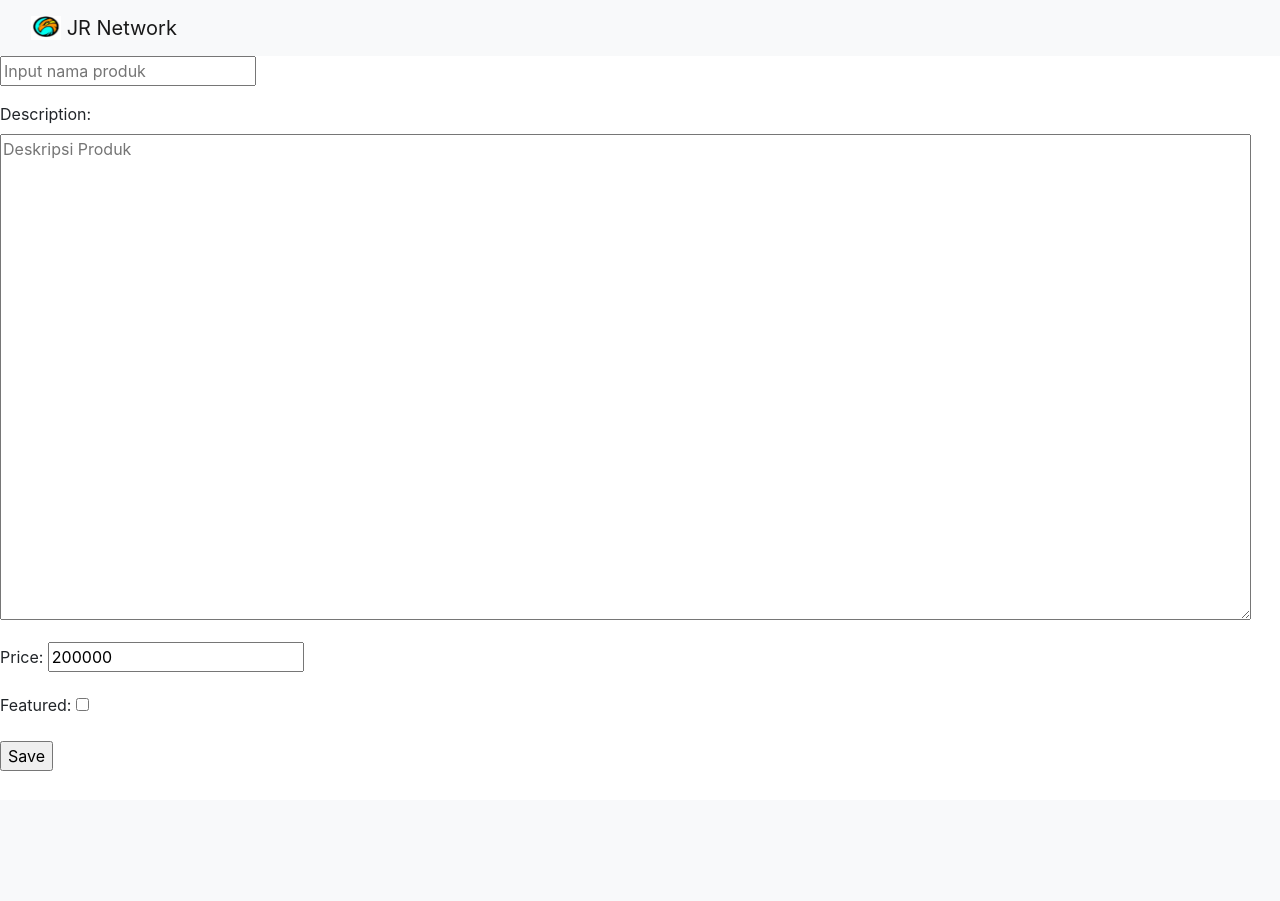
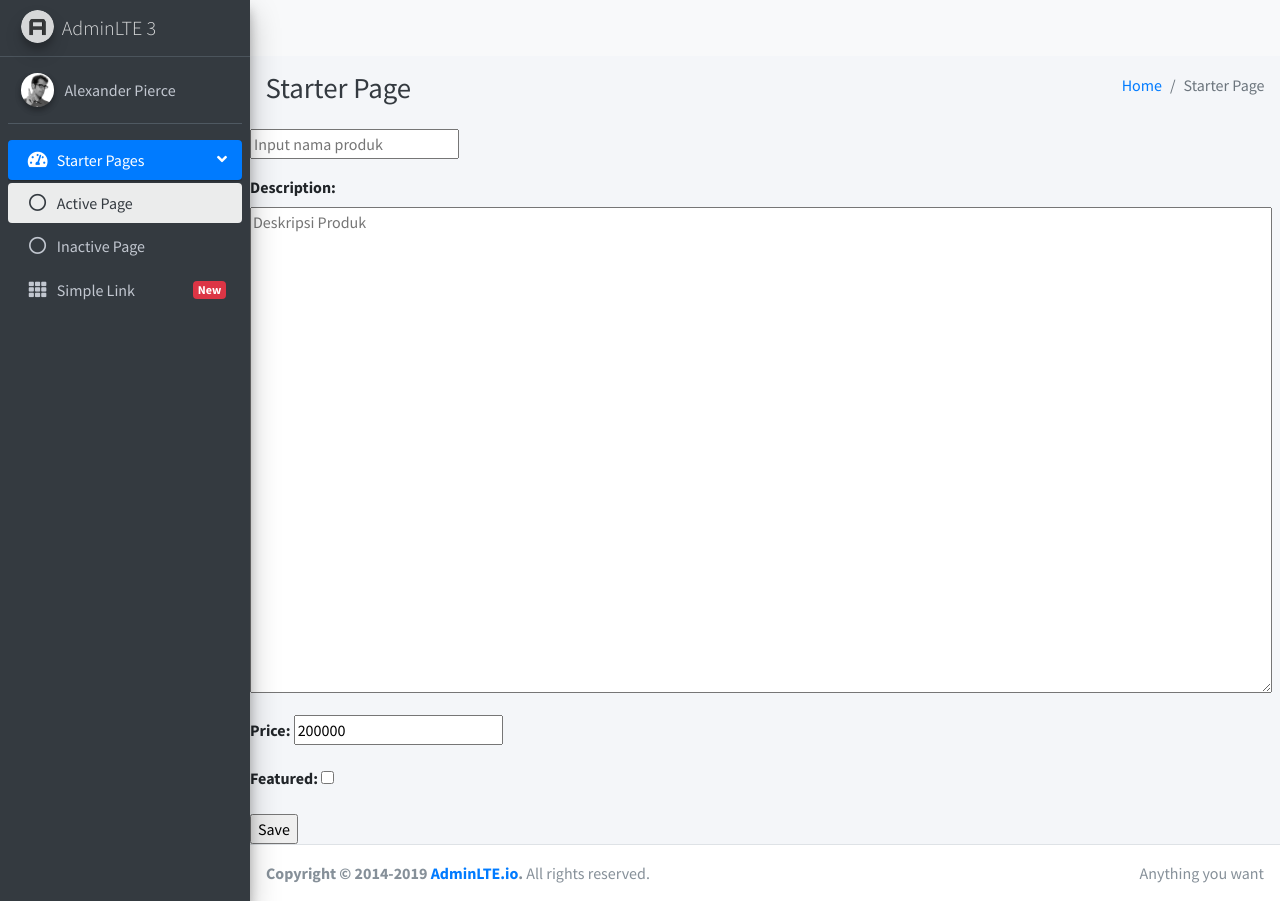
Before and after one commit to LarryMarzanJr/JRnetworkERP, a Django app: page /products/create/ in a window 1280 px wide. Before the commit the page ends 771 px from the top, so only its background shows below. Run offline with Django 3.2, Linux system fonts and the light colour scheme; some libraries are stand-ins or nearby versions.

Commit message:
added AdminLTE 3 template

```diff
--- a/templates/base.html
+++ b/templates/base.html
@@ -1,27 +1,151 @@
-<!doctype html>
-<html>
+<!DOCTYPE html>
+<!--
+This is a starter template page. Use this page to start your new project from
+scratch. This page gets rid of all links and provides the needed markup only.
+-->
+<html lang="en">
 <head>
-    {% comment %} bootstrap 4.0 CSS{% endcomment %}
-    <link rel="stylesheet" href="https://maxcdn.bootstrapcdn.com/bootstrap/4.0.0/css/bootstrap.min.css" integrity="sha384-Gn5384xqQ1aoWXA+058RXPxPg6fy4IWvTNh0E263XmFcJlSAwiGgFAW/dAiS6JXm" crossorigin="anonymous">
+  <meta charset="utf-8">
+  <meta name="viewport" content="width=device-width, initial-scale=1">
+  <meta http-equiv="x-ua-compatible" content="ie=edge">
+
   <title>JR Network</title>
+  {% load static %}
+  <!-- Font Awesome Icons -->
+  <link rel="stylesheet" href={% static "adminlte3/plugins/fontawesome-free/css/all.min.css" %}>
+  <!-- Theme style -->
+  <link rel="stylesheet" href={% static "adminlte3/dist/css/adminlte.min.css" %}>
+  <!-- Google Font: Source Sans Pro -->
+  <link href="https://fonts.googleapis.com/css?family=Source+Sans+Pro:300,400,400i,700" rel="stylesheet">
 </head>
-<body>
+
+<body class="hold-transition sidebar-mini">
+<div class="wrapper">
+
+  <!-- Navbar -->
   {% include 'navbar.html' %}
+
+  <!-- Main Sidebar Container -->
+  <aside class="main-sidebar sidebar-dark-primary elevation-4">
+    <!-- Brand Logo -->
+    <a href="index3.html" class="brand-link">
+      <img src={% static "adminlte3/dist/img/AdminLTELogo.png" %} alt="AdminLTE Logo" class="brand-image img-circle elevation-3"
+           style="opacity: .8">
+      <span class="brand-text font-weight-light">AdminLTE 3</span>
+    </a>
+
+    <!-- Sidebar -->
+    <div class="sidebar">
+      <!-- Sidebar user panel (optional) -->
+      <div class="user-panel mt-3 pb-3 mb-3 d-flex">
+        <div class="image">
+          <img src={% static "adminlte3/dist/img/user2-160x160.jpg" %} class="img-circle elevation-2" alt="User Image">
+        </div>
+        <div class="info">
+          <a href="#" class="d-block">Alexander Pierce</a>
+        </div>
+      </div>
+
+      <!-- Sidebar Menu -->
+      <nav class="mt-2">
+        <ul class="nav nav-pills nav-sidebar flex-column" data-widget="treeview" role="menu" data-accordion="false">
+          <!-- Add icons to the links using the .nav-icon class
+               with font-awesome or any other icon font library -->
+          <li class="nav-item has-treeview menu-open">
+            <a href="#" class="nav-link active">
+              <i class="nav-icon fas fa-tachometer-alt"></i>
+              <p>
+                Starter Pages
+                <i class="right fas fa-angle-left"></i>
+              </p>
+            </a>
+            <ul class="nav nav-treeview">
+              <li class="nav-item">
+                <a href="#" class="nav-link active">
+                  <i class="far fa-circle nav-icon"></i>
+                  <p>Active Page</p>
+                </a>
+              </li>
+              <li class="nav-item">
+                <a href="#" class="nav-link">
+                  <i class="far fa-circle nav-icon"></i>
+                  <p>Inactive Page</p>
+                </a>
+              </li>
+            </ul>
+          </li>
+          <li class="nav-item">
+            <a href="#" class="nav-link">
+              <i class="nav-icon fas fa-th"></i>
+              <p>
+                Simple Link
+                <span class="right badge badge-danger">New</span>
+              </p>
+            </a>
+          </li>
+        </ul>
+      </nav>
+      <!-- /.sidebar-menu -->
+    </div>
+    <!-- /.sidebar -->
+  </aside>
+
+  <!-- Content Wrapper. Contains page content -->
+  <div class="content-wrapper">
+    <!-- Content Header (Page header) -->
+    <div class="content-header">
+      <div class="container-fluid">
+        <div class="row mb-2">
+          <div class="col-sm-6">
+            <h1 class="m-0 text-dark">Starter Page</h1>
+          </div><!-- /.col -->
+          <div class="col-sm-6">
+            <ol class="breadcrumb float-sm-right">
+              <li class="breadcrumb-item"><a href="#">Home</a></li>
+              <li class="breadcrumb-item active">Starter Page</li>
+            </ol>
+          </div><!-- /.col -->
+        </div><!-- /.row -->
+      </div><!-- /.container-fluid -->
+    </div>
+    <!-- /.content-header -->
 
   {% block content %}
   replace me
   {% endblock %}
 
-    {% comment %} bootstrap 4.0 JS {% endcomment %}
-    <script src="https://code.jquery.com/jquery-3.2.1.slim.min.js"
-        integrity="sha384-KJ3o2DKtIkvYIK3UENzmM7KCkRr/rE9/Qpg6aAZGJwFDMVNA/GpGFF93hXpG5KkN"
-        crossorigin="anonymous"></script>
-    <script src="https://cdnjs.cloudflare.com/ajax/libs/popper.js/1.12.9/umd/popper.min.js"
-        integrity="sha384-ApNbgh9B+Y1QKtv3Rn7W3mgPxhU9K/ScQsAP7hUibX39j7fakFPskvXusvfa0b4Q"
-        crossorigin="anonymous"></script>
-    <script src="https://maxcdn.bootstrapcdn.com/bootstrap/4.0.0/js/bootstrap.min.js"
-        integrity="sha384-JZR6Spejh4U02d8jOt6vLEHfe/JQGiRRSQQxSfFWpi1MquVdAyjUar5+76PVCmYl"
-        crossorigin="anonymous"></script>
+  </div>
+  <!-- /.content-wrapper -->
 
+  <!-- Control Sidebar -->
+  <aside class="control-sidebar control-sidebar-dark">
+    <!-- Control sidebar content goes here -->
+    <div class="p-3">
+      <h5>Title</h5>
+      <p>Sidebar content</p>
+    </div>
+  </aside>
+  <!-- /.control-sidebar -->
+
+  <!-- Main Footer -->
+  <footer class="main-footer">
+    <!-- To the right -->
+    <div class="float-right d-none d-sm-inline">
+      Anything you want
+    </div>
+    <!-- Default to the left -->
+    <strong>Copyright &copy; 2014-2019 <a href="https://adminlte.io">AdminLTE.io</a>.</strong> All rights reserved.
+  </footer>
+</div>
+<!-- ./wrapper -->
+
+<!-- REQUIRED SCRIPTS -->
+
+<!-- jQuery -->
+<script src={% static "adminlte3/plugins/jquery/jquery.min.js" %}></script>
+<!-- Bootstrap 4 -->
+<script src={% static "adminlte3/plugins/bootstrap/js/bootstrap.bundle.min.js" %}></script>
+<!-- AdminLTE App -->
+<script src={% static "adminlte3/dist/js/adminlte.min.js" %}></script>
 </body>
 </html>
```
Lines whose indentation alone changed are shown as unchanged.
